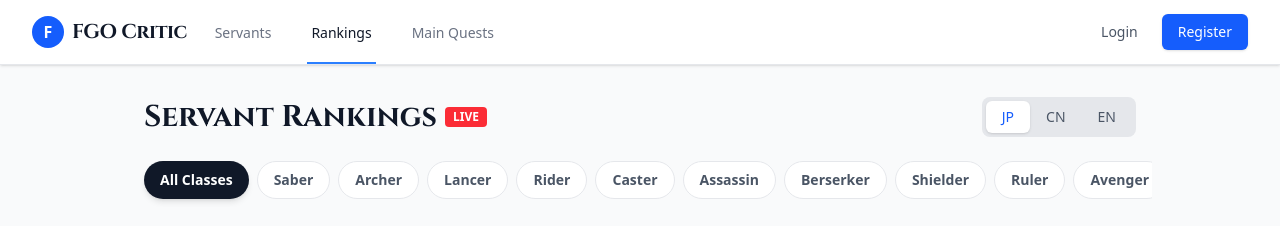
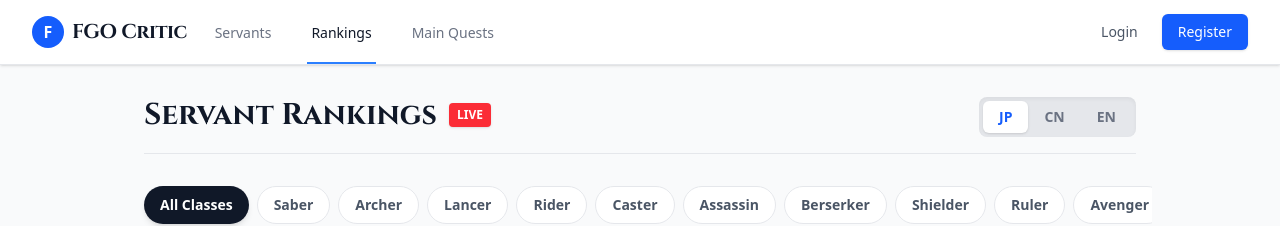
Before and after one commit to senli-rrc/fgo-rating, a React (Vite) app: page /rankings in a window 1280 px wide. Shown: the top 226 px of the page. Built offline with nearby package versions, Linux system fonts and the light colour scheme; no server answers; the database is empty.

Commit message:
feat: Unify page layouts with reusable PageHeader component

```diff
--- /dev/null
+++ b/src/components/PageHeader.tsx
@@ -0,0 +1,61 @@
+import React from 'react';
+
+interface PageHeaderProps {
+  title: string;
+  subtitle?: string;
+  region: string;
+  onRegionChange: (region: string) => void;
+  badgeText?: string;
+  badgeColor?: string;
+  extraControls?: React.ReactNode;
+}
+
+const PageHeader: React.FC<PageHeaderProps> = ({
+  title,
+  subtitle,
+  region,
+  onRegionChange,
+  badgeText,
+  badgeColor = 'bg-red-500',
+  extraControls
+}) => {
+  return (
+    <div className="flex flex-col md:flex-row justify-between items-end mb-8 gap-4 border-b border-gray-200 pb-4">
+      <div className="flex-1 text-center md:text-left">
+        <div className="flex items-center justify-center md:justify-start gap-3 mb-1">
+          <h1 className="text-3xl font-bold text-gray-900 brand-font">{title}</h1>
+          {badgeText && (
+            <span className={`${badgeColor} text-white text-xs font-bold px-2 py-1 rounded shadow-sm align-middle`}>
+              {badgeText}
+            </span>
+          )}
+        </div>
+        {subtitle && (
+          <p className="text-gray-500 text-sm font-medium">{subtitle}</p>
+        )}
+      </div>
+
+      <div className="flex items-center gap-4">
+        {extraControls}
+
+        {/* Server Selection */}
+        <div className="flex bg-gray-200 p-1 rounded-lg shadow-inner">
+          {['JP', 'CN', 'EN'].map(r => (
+            <button
+              key={r}
+              onClick={() => onRegionChange(r)}
+              className={`px-4 py-1.5 rounded-md text-sm font-bold transition-all ${region === r
+                ? 'bg-white text-blue-600 shadow-sm'
+                : 'text-gray-500 hover:text-gray-900'
+                }`}
+            >
+              {r}
+            </button>
+          ))}
+        </div>
+      </div>
+    </div>
+  );
+};
+
+export default PageHeader;
--- a/src/pages/HomePage.tsx
+++ b/src/pages/HomePage.tsx
@@ -3,6 +3,7 @@ import { Servant } from '../types';
 import ServantCard from '../components/ServantCard';
 import ServantTable from '../components/ServantTable';
 import SearchBar from '../components/SearchBar';
+import PageHeader from '../components/PageHeader';
 
 interface HomePageProps {
   servants: Servant[];
@@ -62,34 +63,12 @@ const HomePage: React.FC<HomePageProps> = ({
 
   return (
     <div className="max-w-7xl mx-auto px-4 sm:px-6 lg:px-8 py-8">
-      <div className="mb-8 text-center">
-        <h1 className="text-4xl font-bold text-gray-900 mb-2 brand-font">Servant List</h1>
-        <p className="text-gray-500">Database of Servants recorded in Chaldea ({region} Data).</p>
-      </div>
-
-      {servants.length === 0 ? (
-        <div className="text-center py-20 bg-white rounded-lg border border-dashed border-gray-300">
-          <p className="text-gray-500 mb-4">No data found.</p>
-          <button
-            onClick={onQuickImport}
-            disabled={importing}
-            className="bg-blue-600 text-white px-6 py-3 rounded shadow hover:bg-blue-700 text-sm font-bold inline-flex items-center"
-          >
-            {importing ? (
-              <>
-                <svg className="animate-spin -ml-1 mr-2 h-4 w-4 text-white" xmlns="http://www.w3.org/2000/svg" fill="none" viewBox="0 0 24 24">
-                  <circle className="opacity-25" cx="12" cy="12" r="10" stroke="currentColor" strokeWidth="4"></circle>
-                  <path className="opacity-75" fill="currentColor" d="M4 12a8 8 0 018-8V0C5.373 0 0 5.373 0 12h4zm2 5.291A7.962 7.962 0 014 12H0c0 3.042 1.135 5.824 3 7.938l3-2.647z"></path>
-                </svg>
-                Importing {region} Data...
-              </>
-            ) : `Initialize Database with ${region} Data`}
-          </button>
-        </div>
-      ) : (
-        <>
-          <div className="flex flex-col sm:flex-row justify-between items-start sm:items-end mb-2 gap-4">
-            {/* View Toggles */}
+      <PageHeader
+        title="Servant List"
+        subtitle={`Database of Servants recorded in Chaldea (${region} Data).`}
+        region={region}
+        onRegionChange={onRegionChange}
+        extraControls={servants.length > 0 && (
           <div className="flex bg-gray-200 p-1 rounded-lg">
             <button
               onClick={() => setDisplayMode('grid')}
@@ -120,25 +99,30 @@ const HomePage: React.FC<HomePageProps> = ({
               </div>
             </button>
           </div>
+        )}
+      />
 
-            {/* Server Selection */}
-            <div className="flex bg-gray-200 p-1 rounded-lg">
-              {['JP', 'CN', 'EN'].map(r => (
+      {servants.length === 0 ? (
+        <div className="text-center py-20 bg-white rounded-lg border border-dashed border-gray-300">
+          <p className="text-gray-500 mb-4">No data found.</p>
           <button
-                  key={r}
-                  onClick={() => onRegionChange(r)}
+            onClick={onQuickImport}
             disabled={importing}
-                  className={`px-4 py-1.5 rounded-md text-sm font-medium transition-all ${region === r
-                    ? 'bg-white text-blue-600 shadow-sm'
-                    : 'text-gray-600 hover:text-gray-900 disabled:opacity-50'
-                    }`}
+            className="bg-blue-600 text-white px-6 py-3 rounded shadow hover:bg-blue-700 text-sm font-bold inline-flex items-center"
           >
-                  {r}
+            {importing ? (
+              <>
+                <svg className="animate-spin -ml-1 mr-2 h-4 w-4 text-white" xmlns="http://www.w3.org/2000/svg" fill="none" viewBox="0 0 24 24">
+                  <circle className="opacity-25" cx="12" cy="12" r="10" stroke="currentColor" strokeWidth="4"></circle>
+                  <path className="opacity-75" fill="currentColor" d="M4 12a8 8 0 018-8V0C5.373 0 0 5.373 0 12h4zm2 5.291A7.962 7.962 0 014 12H0c0 3.042 1.135 5.824 3 7.938l3-2.647z"></path>
+                </svg>
+                Importing {region} Data...
+              </>
+            ) : `Initialize Database with ${region} Data`}
           </button>
-              ))}
         </div>
-          </div>
-
+      ) : (
+        <>
           <SearchBar
             searchTerm={searchTerm}
             onSearchChange={setSearchTerm}
--- a/src/pages/MainQuestsPage.tsx
+++ b/src/pages/MainQuestsPage.tsx
@@ -1,9 +1,9 @@
-
 import React, { useEffect, useState } from 'react';
 import { useNavigate } from 'react-router-dom';
 import { War } from '../types';
 import { fetchWarData } from '../services/atlasService';
 import { dbService } from '../services/dbService';
+import PageHeader from '../components/PageHeader';
 
 interface MainQuestsPageProps {
     region: string;
@@ -53,28 +53,12 @@ const MainQuestsPage: React.FC<MainQuestsPageProps> = ({ region, onRegionChange
 
     return (
         <div className="max-w-7xl mx-auto px-4 sm:px-6 lg:px-8 py-8 animate-fade-in">
-            <div className="flex flex-col md:flex-row justify-between items-center mb-8">
-                <div className="text-center md:text-left mb-4 md:mb-0">
-                    <h1 className="text-4xl font-bold text-gray-900 mb-2 brand-font">Main Quests ({region})</h1>
-                    <p className="text-gray-500">Chronicle of the Grand Order</p>
-                </div>
-
-                {/* Server Selection */}
-                <div className="flex bg-gray-200 p-1 rounded-lg">
-                    {['JP', 'CN', 'EN'].map(r => (
-                        <button
-                            key={r}
-                            onClick={() => onRegionChange(r)}
-                            className={`px-4 py-1.5 rounded-md text-sm font-medium transition-all ${region === r
-                                ? 'bg-white text-blue-600 shadow-sm'
-                                : 'text-gray-600 hover:text-gray-900'
-                                }`}
-                        >
-                            {r}
-                        </button>
-                    ))}
-                </div>
-            </div>
+            <PageHeader
+                title="Main Quests"
+                subtitle="Chronicle of the Grand Order"
+                region={region}
+                onRegionChange={onRegionChange}
+            />
 
             <div className="grid grid-cols-1 md:grid-cols-2 lg:grid-cols-3 gap-6">
                 {wars.map((war) => (
--- a/src/pages/RankingPage.tsx
+++ b/src/pages/RankingPage.tsx
@@ -3,6 +3,7 @@ import { Link } from 'react-router-dom';
 import { Servant } from '../types';
 import { CLASSES } from '../services/mockData';
 import { dbService } from '../services/dbService';
+import PageHeader from '../components/PageHeader';
 
 interface RankingPageProps {
     servants: Servant[];
@@ -84,26 +85,13 @@ const RankingPage: React.FC<RankingPageProps> = ({ servants, region, onRegionCha
 
     return (
         <div className="max-w-5xl mx-auto px-4 py-8 animate-fade-in">
-            <div className="flex items-center justify-between mb-6">
-                <div className="flex items-center gap-2">
-                    <h1 className="text-3xl font-bold text-gray-900 brand-font">Servant Rankings</h1>
-                    <span className="bg-red-500 text-white text-xs font-bold px-2 py-0.5 rounded">LIVE</span>
-                </div>
-                <div className="flex bg-gray-200 p-1 rounded-lg">
-                    {['JP', 'CN', 'EN'].map(r => (
-                        <button
-                            key={r}
-                            onClick={() => onRegionChange(r)}
-                            className={`px-4 py-1.5 rounded-md text-sm font-medium transition-all ${region === r
-                                ? 'bg-white text-blue-600 shadow-sm'
-                                : 'text-gray-600 hover:text-gray-900 disabled:opacity-50'
-                                }`}
-                        >
-                            {r}
-                        </button>
-                    ))}
-                </div>
-            </div>
+            <PageHeader
+                title="Servant Rankings"
+                badgeText="LIVE"
+                badgeColor="bg-red-500"
+                region={region}
+                onRegionChange={onRegionChange}
+            />
 
             {/* Category Tabs (Scrollable) */}
             <div className="mb-6 overflow-x-auto pb-2 -mx-4 px-4 scrollbar-hide">
```
Lines whose indentation alone changed are shown as unchanged.
